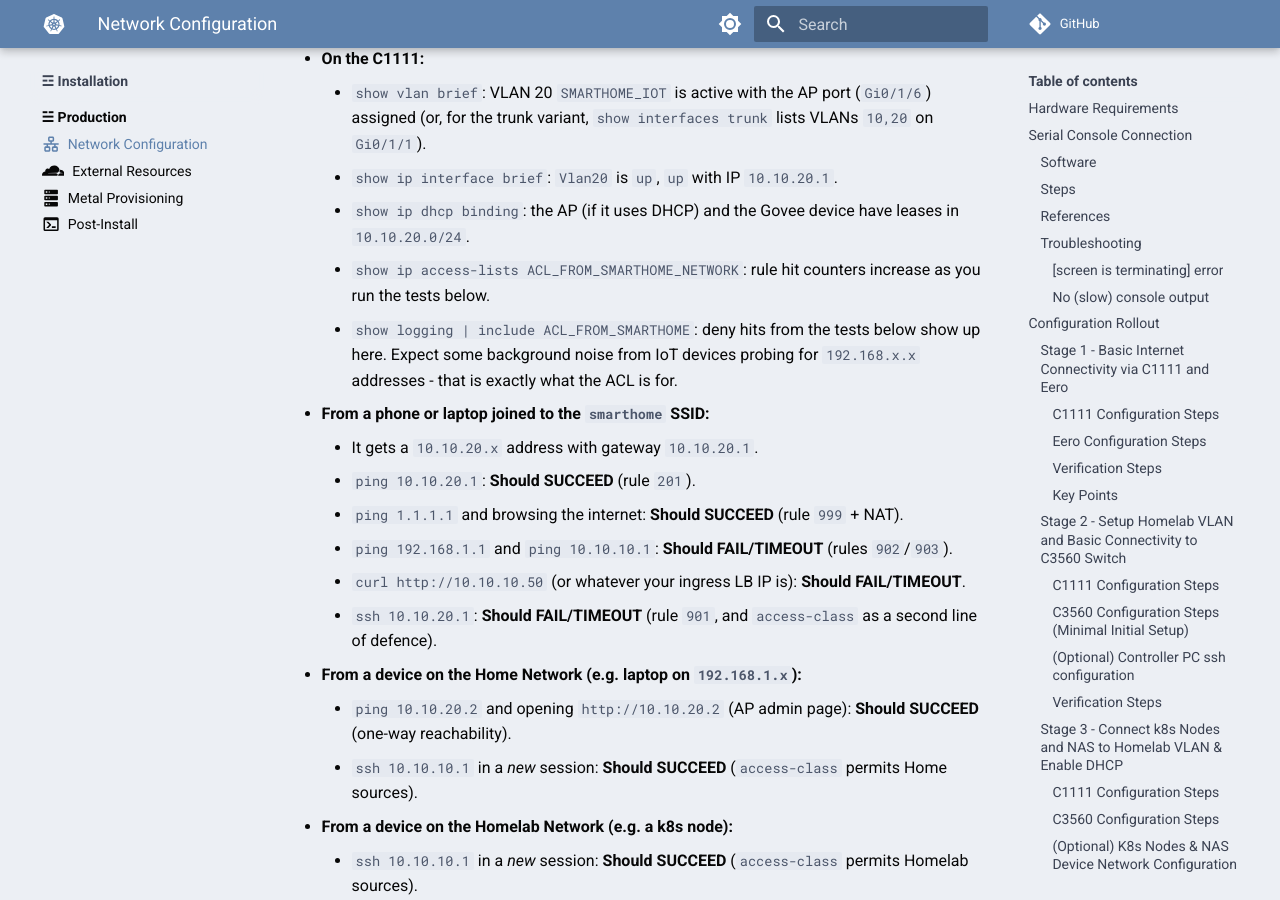
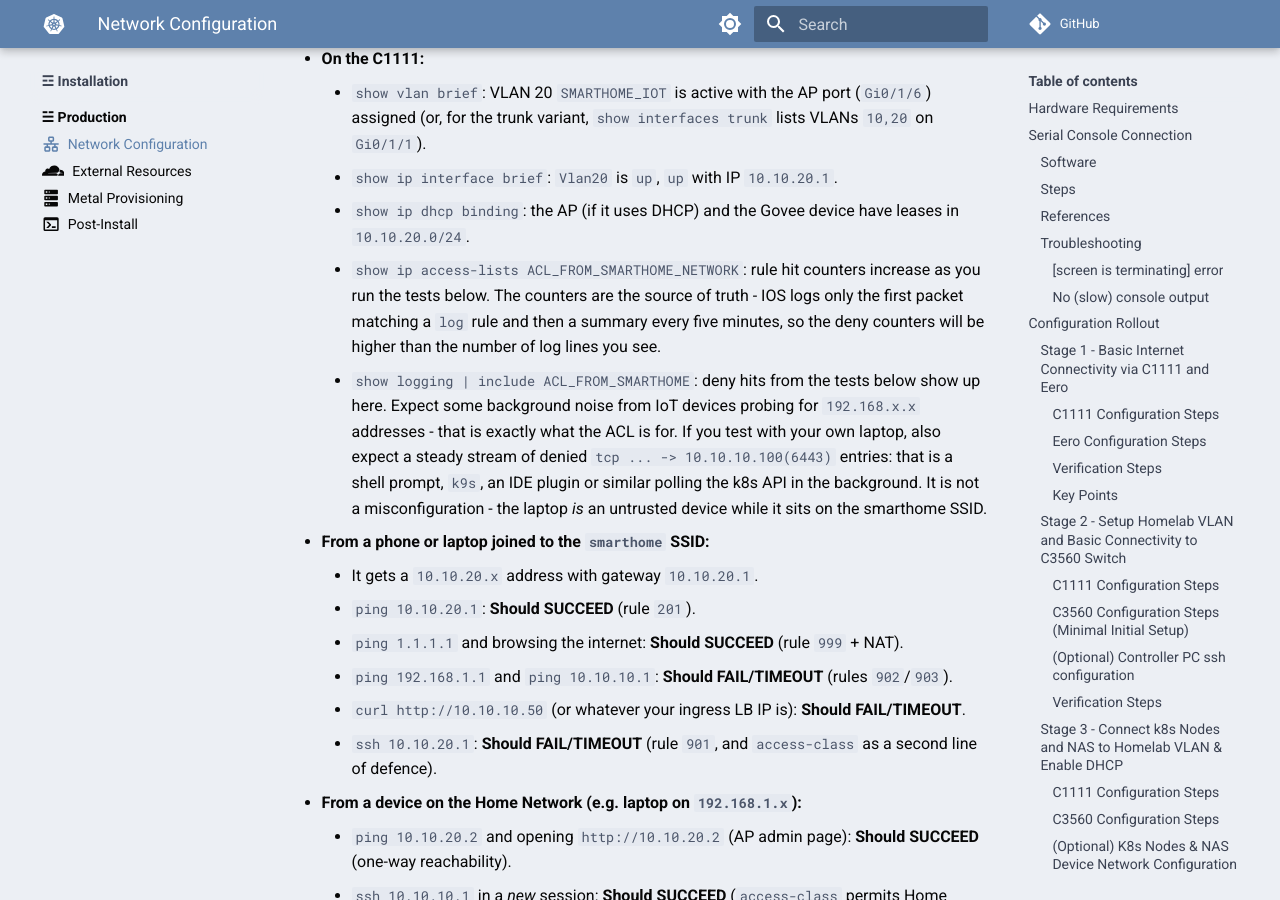
Before and after one commit to serpro69/ktchn8s, an MkDocs documentation site: the page built from docs/installation/production/network.md, in a window 1280 px wide and 900 px high, scrolled down 36533 px. Built offline with MkDocs 1.6.1 and Material for MkDocs 9.7.7, drawn with Linux system fonts in a browser that asks for light colours; comment, search, counter and statistics services are not loaded; the version menu is left out.

Commit message:
Explain stage 5 ACL log noise seen during live testing
Applying stage 5 showed two things that look alarming but are not:
IOS logs only the first packet per log rule and then a five-minute
summary, so deny counters exceed the log lines, and a laptop used
for testing from the smarthome SSID keeps hitting the k8s API VIP
on 6443 from background clients. Note both in the verification
steps so they are not mistaken for a misconfiguration.

```diff
--- a/docs/installation/production/network.md
+++ b/docs/installation/production/network.md
@@ -1439,8 +1439,8 @@ The exact menus differ between models and firmware versions (the AC1200 is a dua
     * `show vlan brief`: VLAN 20 `SMARTHOME_IOT` is active with the AP port (`Gi0/1/6`) assigned (or, for the trunk variant, `show interfaces trunk` lists VLANs `10,20` on `Gi0/1/1`).
     * `show ip interface brief`: `Vlan20` is `up`, `up` with IP `10.10.20.1`.
     * `show ip dhcp binding`: the AP (if it uses DHCP) and the Govee device have leases in `10.10.20.0/24`.
-    * `show ip access-lists ACL_FROM_SMARTHOME_NETWORK`: rule hit counters increase as you run the tests below.
-    * `show logging | include ACL_FROM_SMARTHOME`: deny hits from the tests below show up here. Expect some background noise from IoT devices probing for `192.168.x.x` addresses - that is exactly what the ACL is for.
+    * `show ip access-lists ACL_FROM_SMARTHOME_NETWORK`: rule hit counters increase as you run the tests below. The counters are the source of truth - IOS logs only the first packet matching a `log` rule and then a summary every five minutes, so the deny counters will be higher than the number of log lines you see.
+    * `show logging | include ACL_FROM_SMARTHOME`: deny hits from the tests below show up here. Expect some background noise from IoT devices probing for `192.168.x.x` addresses - that is exactly what the ACL is for. If you test with your own laptop, also expect a steady stream of denied `tcp ... -> 10.10.10.100(6443)` entries: that is a shell prompt, `k9s`, an IDE plugin or similar polling the k8s API in the background. It is not a misconfiguration - the laptop _is_ an untrusted device while it sits on the smarthome SSID.
 - **From a phone or laptop joined to the `smarthome` SSID:**
     * It gets a `10.10.20.x` address with gateway `10.10.20.1`.
     * `ping 10.10.20.1`: **Should SUCCEED** (rule `201`).
```
